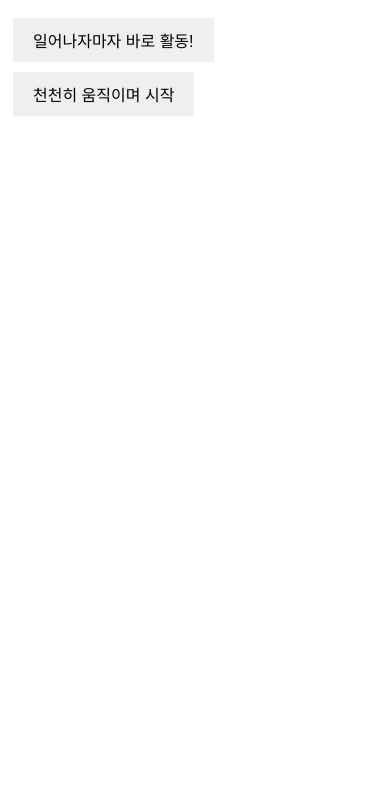
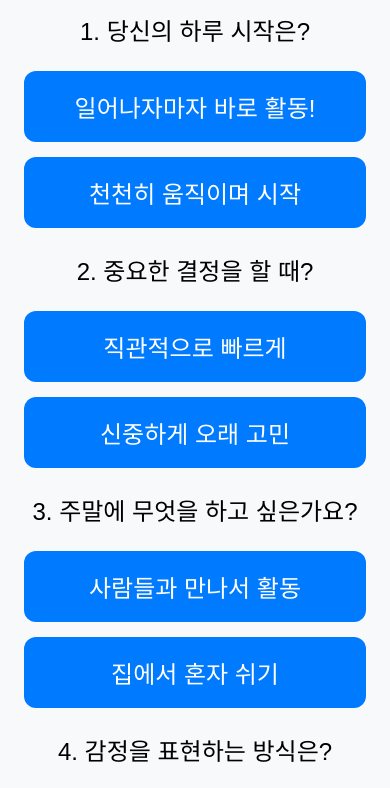
Before and after one commit to minusplus5stars/yingyangtest, a plain HTML site: page index.html in a window 390 px wide. Shown: the part 102-890 px from the top of the page. Before the commit the page ends 844 px from the top, so only its background shows below. Drawn offline with Linux system fonts and the light colour scheme.

Commit message:
Add files via upload

```diff
--- a/index.html
+++ b/index.html
@@ -3,11 +3,79 @@
 <head>
     <title>당신의 음양 밸런스는 몇 점?</title>
     <style>
-        .question { display: none; }
-        .active { display: block; }
-        #result-container { display: none; text-align: center; margin-top: 20px; }
-        button { padding: 10px 20px; margin: 5px; border: none; cursor: pointer; font-size: 16px; }
-        .selected { background-color: #ffcc00 !important; color: black; }
+        /* 기본 스타일 */
+        body {
+            font-family: Arial, sans-serif;
+            text-align: center;
+            background-color: #f8f9fa;
+            margin: 0;
+            padding: 20px;
+        }
+
+        /* 질문과 결과 텍스트 크기 키우기 */
+        h2 {
+            font-size: 28px; /* 제목 글씨 키움 */
+            font-weight: bold;
+        }
+        p {
+            font-size: 22px; /* 일반 텍스트 크기 증가 */
+        }
+
+        /* 버튼 크기 조정 및 터치 반응 개선 */
+        button {
+            padding: 20px 25px; /* 버튼 패딩 증가 */
+            margin: 15px;
+            border: none;
+            cursor: pointer;
+            font-size: 22px; /* 버튼 글씨 크기 증가 */
+            width: 95%;
+            max-width: 450px; /* 버튼 최대 너비 제한 */
+            display: block;
+            margin: 15px auto;
+            border-radius: 12px; /* 둥근 버튼 */
+            background-color: #007bff;
+            color: white;
+            transition: background 0.3s, transform 0.1s;
+        }
+
+        /* 버튼 클릭 효과 */
+        button:active {
+            transform: scale(0.98);
+        }
+
+        button:hover {
+            background-color: #0056b3;
+        }
+
+        /* 선택한 버튼 강조 */
+        .selected {
+            background-color: #ffcc00 !important;
+            color: black;
+        }
+
+        /* 결과 컨테이너 */
+        #result-container {
+            display: none;
+            text-align: center;
+            margin-top: 30px;
+        }
+
+        /* 모바일 화면에서 더 크게 표시 */
+        @media screen and (max-width: 600px) {
+            body {
+                padding: 15px;
+            }
+            h2 {
+                font-size: 32px; /* 모바일에서 제목 크기 더 크게 */
+            }
+            p {
+                font-size: 24px; /* 질문 글씨 크기 더 증가 */
+            }
+            button {
+                font-size: 24px; /* 모바일에서 버튼 글씨 키우기 */
+                padding: 18px; /* 버튼 터치 영역 확대 */
+            }
+        }
     </style>
 </head>
 <body>
@@ -89,13 +157,12 @@
                 yinScore++;
             }
 
-            // 선택한 버튼 색상 변경
             button.classList.add("selected");
 
             setTimeout(() => {
                 document.getElementById('q' + current).classList.remove('active');
                 document.getElementById('q' + (current + 1)).classList.add('active');
-            }, 300); // 0.3초 후 다음 질문으로 이동
+            }, 300);
         }
 
         function showResult(type, button) {
@@ -105,7 +172,6 @@
                 yinScore++;
             }
 
-            // 선택한 버튼 색상 변경
             button.classList.add("selected");
 
             let balance = (yangScore / 10) * 100;
@@ -121,9 +187,6 @@
             } else if (balance > 50) {
                 resultText = "🌿 균형잡힌 바람";
                 description = "음양 조화가 잘 맞고, 상황에 따라 유연하게 적응하는 타입이에요.";
-            } else if (balance > 30) {
-                resultText = "🌙 밤의 사색가";
-                description = "신중하고 내면의 깊이가 있는 철학적 성향을 가진 타입이에요.";
             } else {
                 resultText = "❄️ 얼음의 성자";
                 description = "감성적이고 차분하며 깊이 있는 내면을 가진 타입이에요.";
@@ -132,10 +195,6 @@
             document.getElementById("result").innerHTML = resultText;
             document.getElementById("description").innerHTML = description;
             document.getElementById("result-container").style.display = "block";
-
-            for (let i = 1; i <= 10; i++) {
-                document.getElementById('q' + i).classList.remove('active');
-            }
         }
     </script>
 </body>
```
